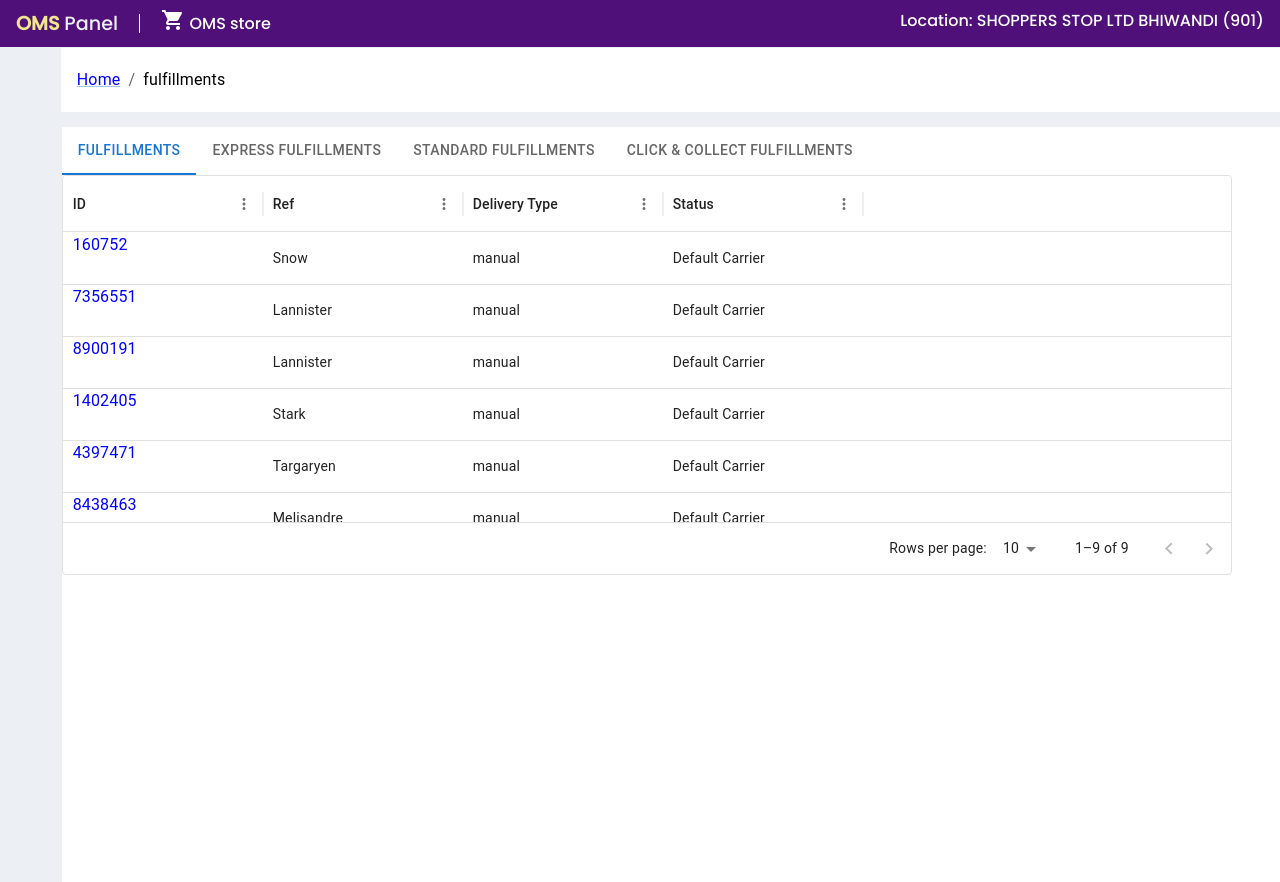
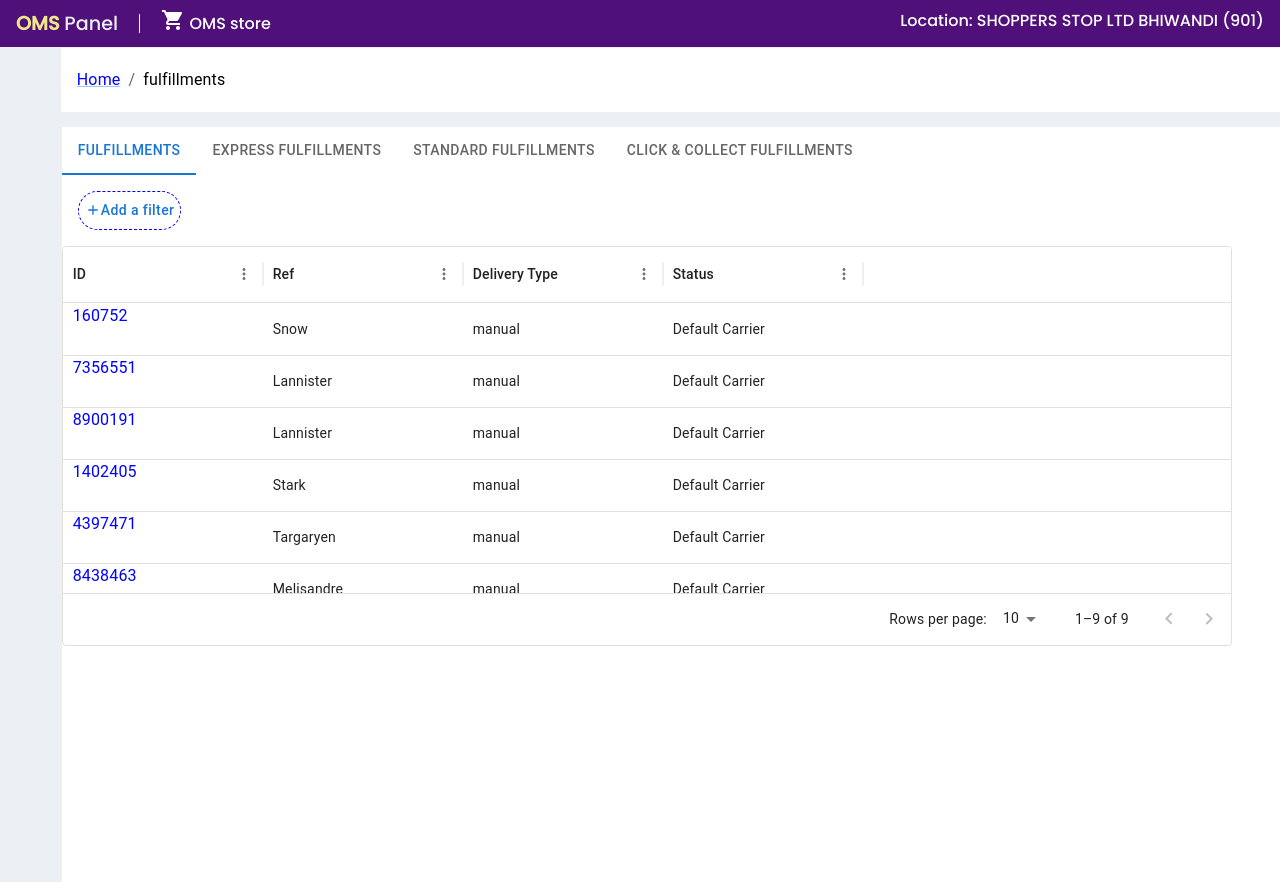
Before and after one commit to sshemantj/oms-panel, a Next.js app: page /fulfillments in a window 1280 px wide. Built offline with nearby package versions, Linux system fonts and the light colour scheme.

Commit message:
fulfillment add a filter button added

```diff
--- a/src/modules/fulfillmentsModule/index.tsx
+++ b/src/modules/fulfillmentsModule/index.tsx
@@ -1,8 +1,9 @@
 import React, { useState } from "react";
 import FulfillmentsTabs from "./fulfillmentsTabs";
 import { IFulFillmentsTabsList } from "@/interfaces/fulfillments.interface";
-import { Box } from "@mui/material";
+import { Box, Button } from "@mui/material";
 import FulfillmentsTable from "./fulfillmentsTables.tsx";
+import AddIcon from "@mui/icons-material/Add";
 import {
   initialAllFulfillmentTableIdsList,
   initialAllFulfillmentTableState,
@@ -30,6 +31,19 @@ const FulfillmentsModule = () => {
         <FulfillmentsTabs {...{ currTabValue, setCurrTabValue }} />
       </Box>
       <Box>
+        <Box sx={{ margin: "1rem" }}>
+          <Button
+            sx={{
+              padding: "6px",
+              textTransform: "none",
+              border: "1px dashed blue",
+              borderRadius: "2.5rem",
+            }}
+          >
+            <AddIcon style={{ fontSize: "16px" }} />
+            Add a filter
+          </Button>
+        </Box>
         <FulfillmentsTable
           {...{
             currTabValue,
```
